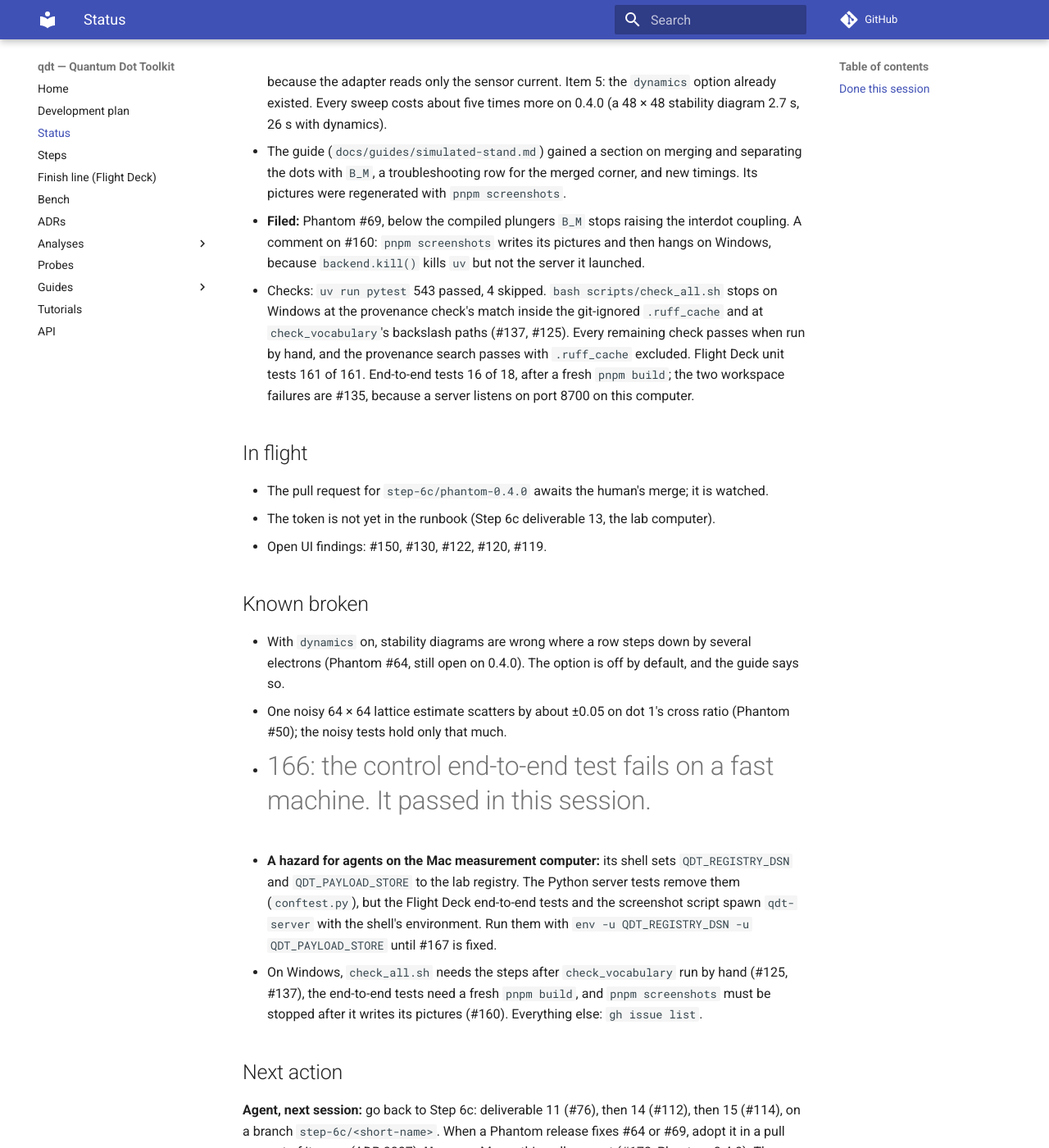
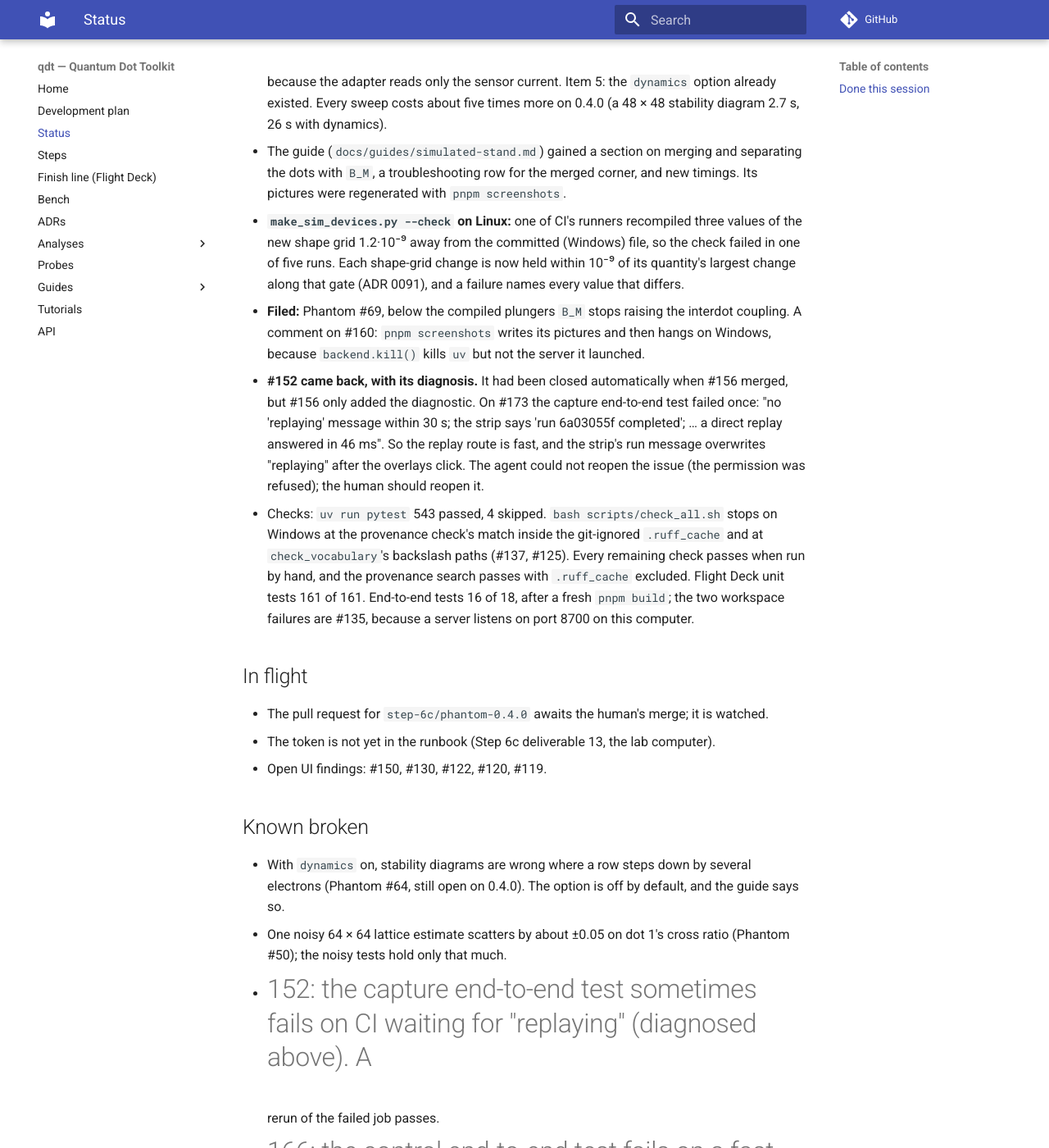
Before and after one commit to CowboyQuantum/qdt, an MkDocs documentation site: the page built from docs/STATUS.md, in a window 1280 px wide and 1400 px high, scrolled down 1095 px. Shown: the whole window at 82% size. Built offline with MkDocs 1.6.1 and Material for MkDocs 9.7.7, drawn with Linux system fonts in a browser that asks for light colours; comment, search, counter and statistics services are not loaded; some of the changed text lies outside the part shown.

Commit message:
docs(status): session 39: the device check on Linux, #152 diagnosed
Co-Authored-By: Claude Opus 5.5 <noreply@anthropic.com>

```diff
--- a/docs/STATUS.md
+++ b/docs/STATUS.md
@@ -36,9 +36,18 @@ ADR 0087, 0088). Steps 0–6 and 6b are DONE.
   - The guide (`docs/guides/simulated-stand.md`) gained a section on merging and separating the dots
     with `B_M`, a troubleshooting row for the merged corner, and new timings. Its pictures were
     regenerated with `pnpm screenshots`.
+- **`make_sim_devices.py --check` on Linux:** one of CI's runners recompiled three values of the new shape
+  grid 1.2·10⁻⁹ away from the committed (Windows) file, so the check failed in one of five runs. Each
+  shape-grid change is now held within 10⁻⁹ of its quantity's largest change along that gate (ADR 0091),
+  and a failure names every value that differs.
 - **Filed:** Phantom #69, below the compiled plungers `B_M` stops raising the interdot coupling. A comment
   on #160: `pnpm screenshots` writes its pictures and then hangs on Windows, because `backend.kill()`
   kills `uv` but not the server it launched.
+- **#152 came back, with its diagnosis.** It had been closed automatically when #156 merged, but #156 only
+  added the diagnostic. On #173 the capture end-to-end test failed once: "no 'replaying' message within
+  30 s; the strip says 'run 6a03055f completed'; … a direct replay answered in 46 ms". So the replay
+  route is fast, and the strip's run message overwrites "replaying" after the overlays click. The agent
+  could not reopen the issue (the permission was refused); the human should reopen it.
 - Checks: `uv run pytest` 543 passed, 4 skipped. `bash scripts/check_all.sh` stops on Windows at the
   provenance check's match inside the git-ignored `.ruff_cache` and at `check_vocabulary`'s backslash paths
   (#137, #125). Every remaining check passes when run by hand, and the provenance search passes with
@@ -55,6 +64,8 @@ ADR 0087, 0088). Steps 0–6 and 6b are DONE.
   (Phantom #64, still open on 0.4.0). The option is off by default, and the guide says so.
 - One noisy 64 × 64 lattice estimate scatters by about ±0.05 on dot 1's cross ratio (Phantom #50); the
   noisy tests hold only that much.
+- #152: the capture end-to-end test sometimes fails on CI waiting for "replaying" (diagnosed above). A
+  rerun of the failed job passes.
 - #166: the control end-to-end test fails on a fast machine. It passed in this session.
 - **A hazard for agents on the Mac measurement computer:** its shell sets `QDT_REGISTRY_DSN` and
   `QDT_PAYLOAD_STORE` to the lab registry. The Python server tests remove them (`conftest.py`), but the
@@ -65,10 +76,13 @@ ADR 0087, 0088). Steps 0–6 and 6b are DONE.
   pictures (#160). Everything else: `gh issue list`.
 
 ## Next action
-**Agent, next session:** go back to Step 6c: deliverable 11 (#76), then 14 (#112), then 15 (#114), on a
-branch `step-6c/<short-name>`. When a Phantom release fixes #64 or #69, adopt it in a pull request of its
-own (ADR 0087).
+**Agent, next session:** fix #152 first, on a branch `step-6c/<short-name>`, with a regression test and
+`Fixes #152`: where Flight Deck's strip writes a run's status into `#message`, a run that has already
+completed must not replace a later message such as "replaying". Then go back to Step 6c: deliverable 11
+(#76), then 14 (#112), then 15 (#114). When a Phantom release fixes #64 or #69, adopt it in a pull request
+of its own (ADR 0087).
 **Human:**
+- Reopen #152; the agent's attempt was refused by the permission check.
 - Merge this pull request (#172, Phantom 0.4.0). Then restart the simulated stand
   (`uv run python -m qdt_server`) and follow the guide's new section *Merge and separate the dots with
   the middle barrier*: set `B_M` to 0.14 V and then 0.24 V in Levels, and sweep the stability diagram each
```
